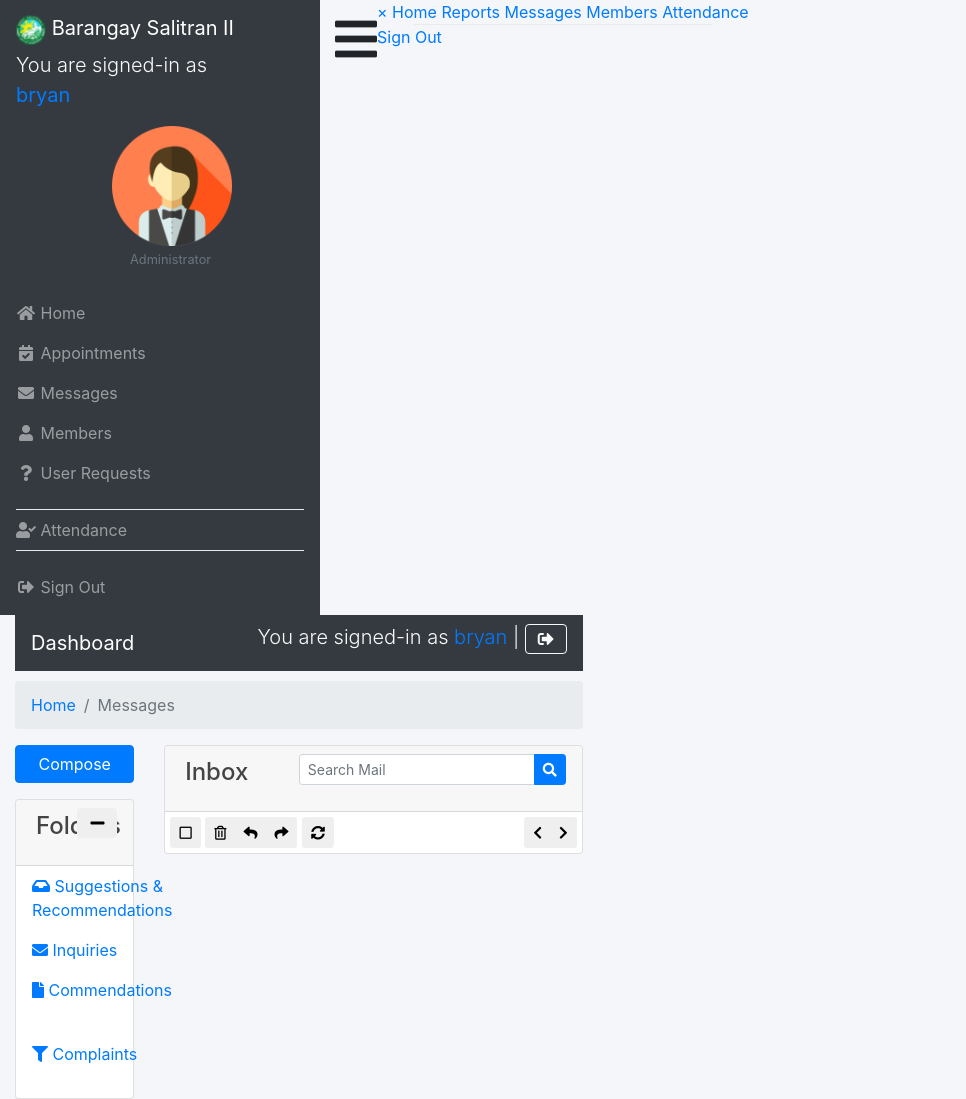
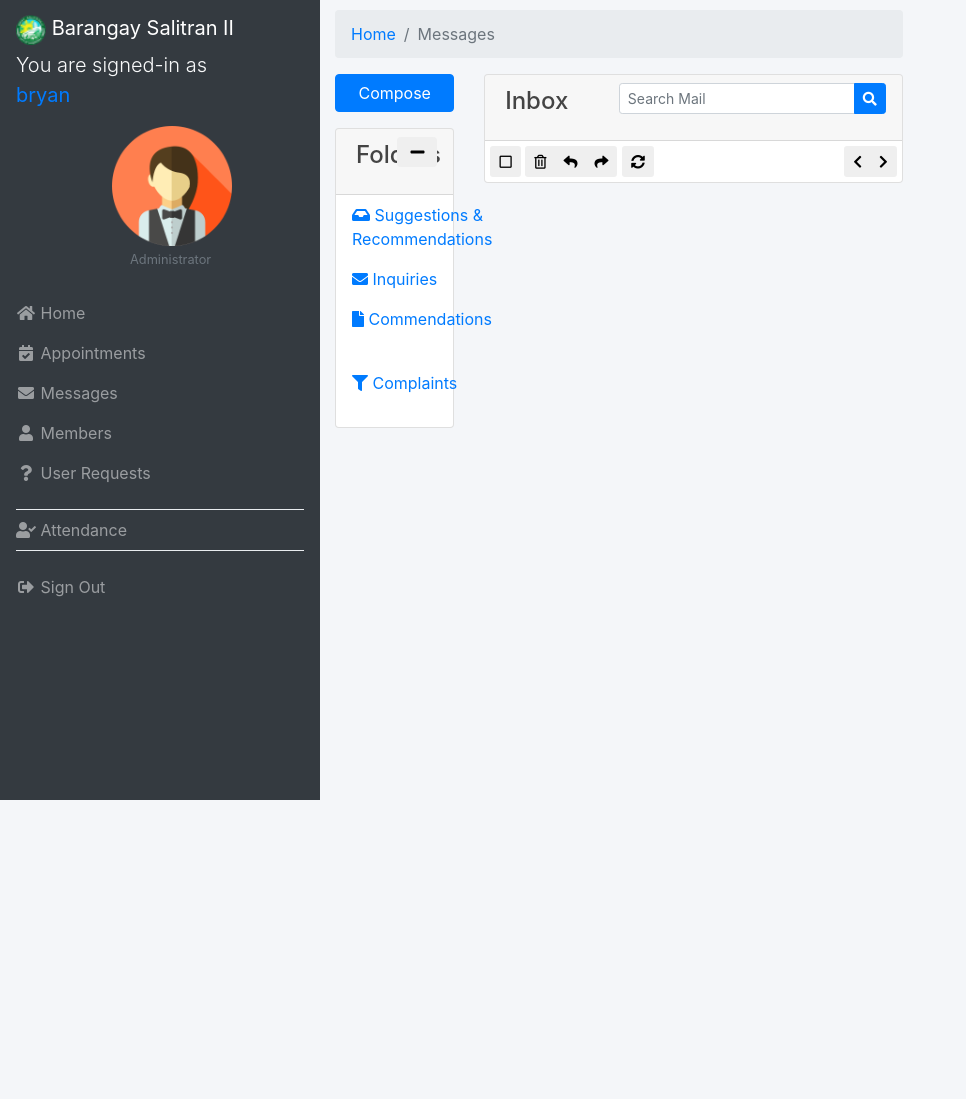
Before and after one commit to itsmenayrb/barangay_system, a PHP site: page /tcpdf/admin/inquiries.php in a window 1280 px wide. Shown: the whole page, without its empty margins (0-966 px from the left). After the commit the page ends 800 px from the top, so only its background shows below. Run offline with PHP 8.4, Linux system fonts and the light colour scheme; a user stored in the database is signed in; data that the repository does not hold is empty; some libraries are stand-ins or nearby versions.

Commit message:
Removed old styling of header and navbar

```diff
--- a/admin/inquiries.php
+++ b/admin/inquiries.php
@@ -5,25 +5,8 @@
 <?php if(!isset($_SESSION['Position'])) :?>
     <?php header("Location: index.php"); ?>
 <?php endif ?>
-<span class="fas fa-bars fa-3x float-left" style="margin-top: 15px; margin-left: 15px;" onclick="openNav()"></span>
-<div id="mySidenav" class="sidenav">
-    <a href="javascript:void(0)" class="closebtn" onclick="closeNav()">&times;</a>
-    <a href="dashboard.php">Home</a>
-    <a href="#">Reports</a>
-    <a href="message.php">Messages</a>
-    <a href="#">Members</a>
-    <a href="attendance.php">Attendance</a>
-    <div class="dropdown-divider" style="width: 80%; margin: 0 auto;"></div>
-    <a href="signout.php">Sign Out</a>
-</div>
 <div id="main">
 	<div class="container">
-		<nav class="navbar navbar-expand-smd navbar-dark bg-dark">
-            <a class="navbar-brand" href="dashboard.php">Dashboard</a>
-            <div class="float-right">
-                <h5 class="lead text-light">You are signed-in as <a href="#"><?php echo $_SESSION['Username']; ?></a> | <a href="signout.php" class="text-light"><i class="btn btn-outline-light fas fa-sign-out-alt" data-toggle="tooltip" data-placement="right" title="Sign Out"></i></a></h5>
-            </div>
-        </nav>
         <div style="margin-top: 10px;">
 	        <ol class="breadcrumb">
 	          <li class="breadcrumb-item"><a href="dashboard.php">Home</a></li>
```
Also changed, not shown: admin/commendations.php (+0 -17 lines), admin/complaints.php (+0 -17 lines).
